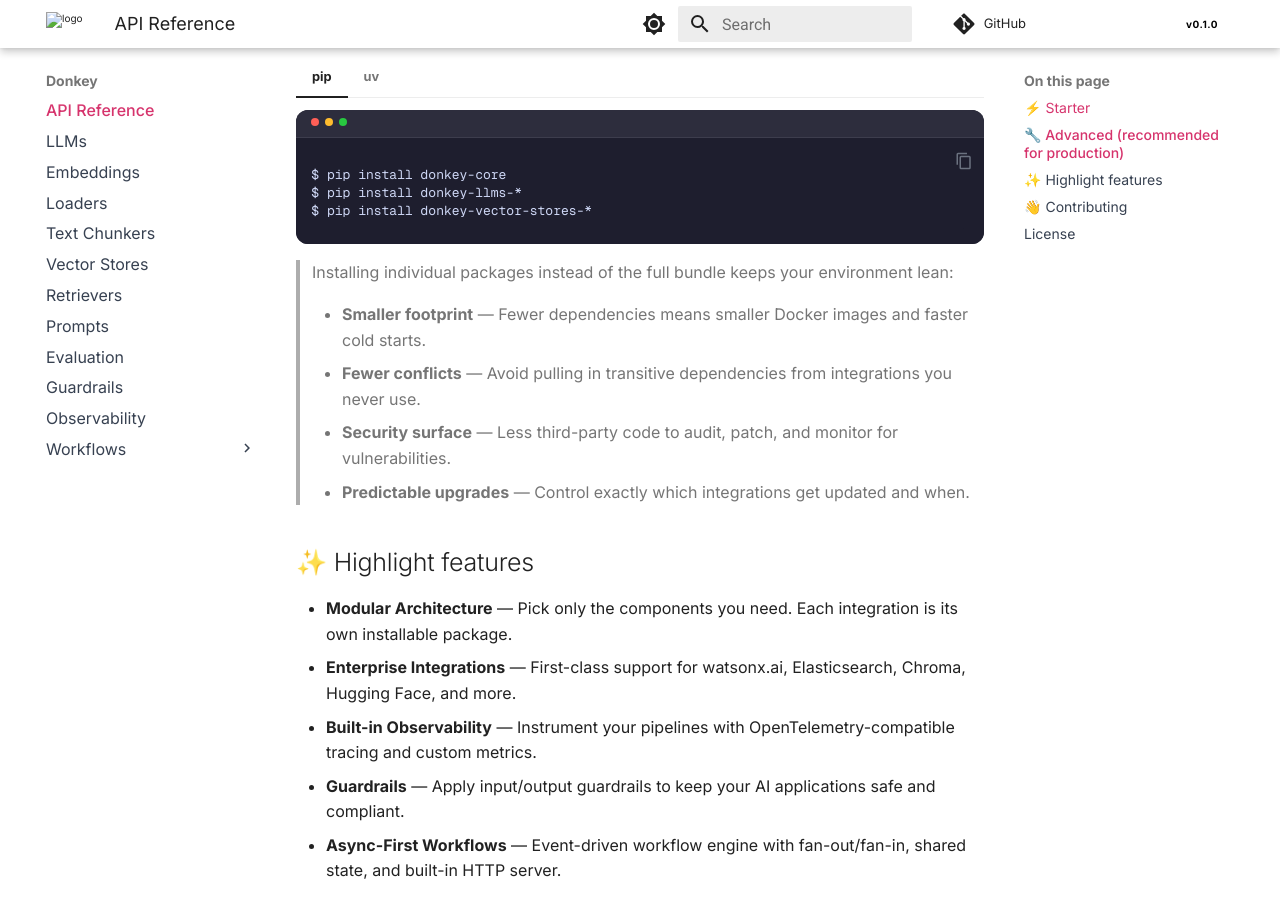
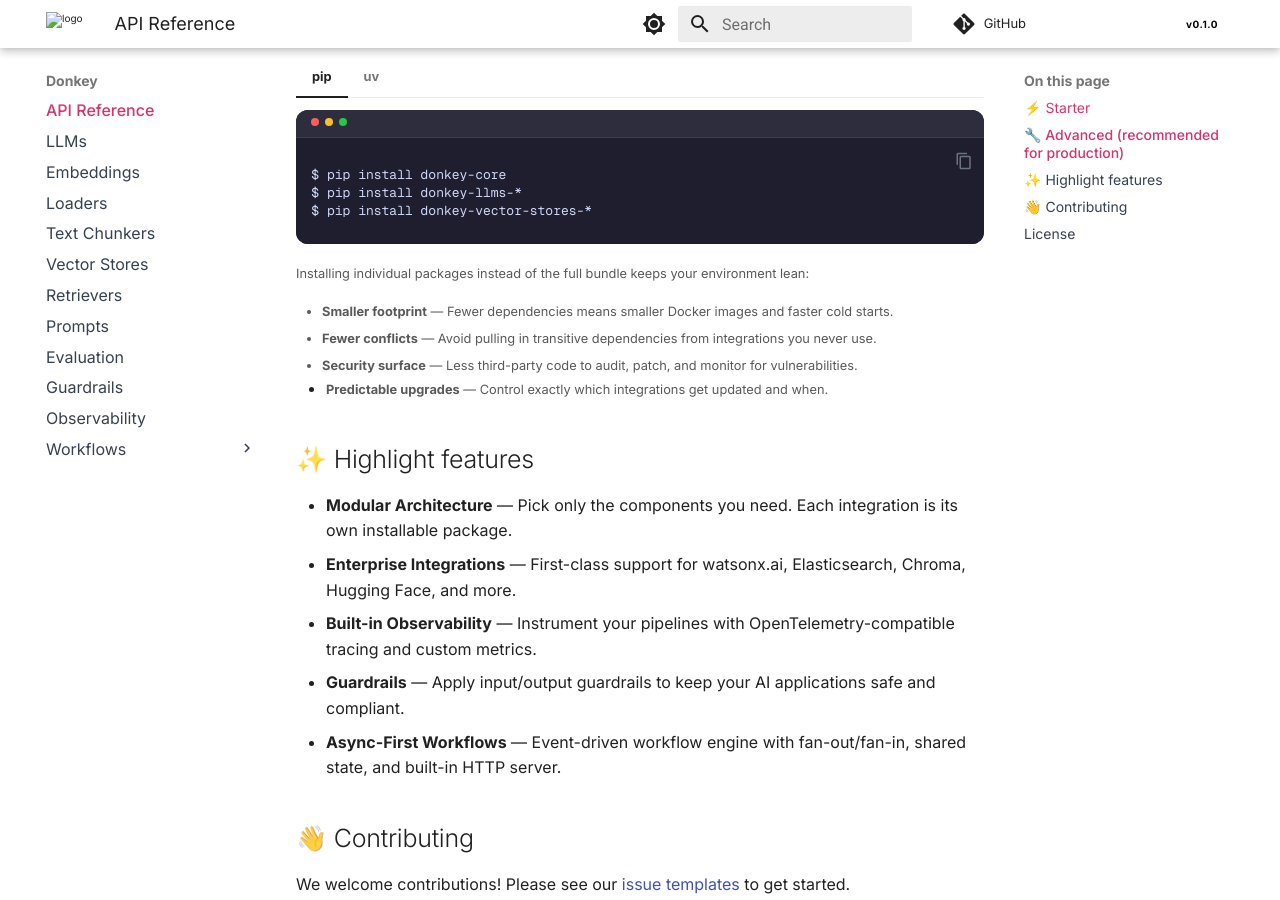
Before and after one commit to donkey-project/donkey, an MkDocs documentation site: the page built from docs/api_reference/api_reference/index.md, in a window 1280 px wide and 900 px high, scrolled down 641 px. Built offline with MkDocs 1.6.1 and Material for MkDocs 9.7.7, drawn with Linux system fonts in a browser that asks for light colours; comment, search, counter and statistics services are not loaded.

Commit message:
docs: update font-size

````diff
--- a/docs/api_reference/api_reference/index.md
+++ b/docs/api_reference/api_reference/index.md
@@ -37,13 +37,14 @@
     $ uv add donkey-llms-*
     $ uv add donkey-vector-stores-*
     ```
+<small>
+Installing individual packages instead of the full bundle keeps your environment lean:
 
-> Installing individual packages instead of the full bundle keeps your environment lean:
->
-> - **Smaller footprint** — Fewer dependencies means smaller Docker images and faster cold starts.
-> - **Fewer conflicts** — Avoid pulling in transitive dependencies from integrations you never use.
-> - **Security surface** — Less third-party code to audit, patch, and monitor for vulnerabilities.
-> - **Predictable upgrades** — Control exactly which integrations get updated and when.
+- **Smaller footprint** — Fewer dependencies means smaller Docker images and faster cold starts.
+- **Fewer conflicts** — Avoid pulling in transitive dependencies from integrations you never use.
+- **Security surface** — Less third-party code to audit, patch, and monitor for vulnerabilities.
+- **Predictable upgrades** — Control exactly which integrations get updated and when.
+</small>
 
 ## ✨ Highlight features
 
````
